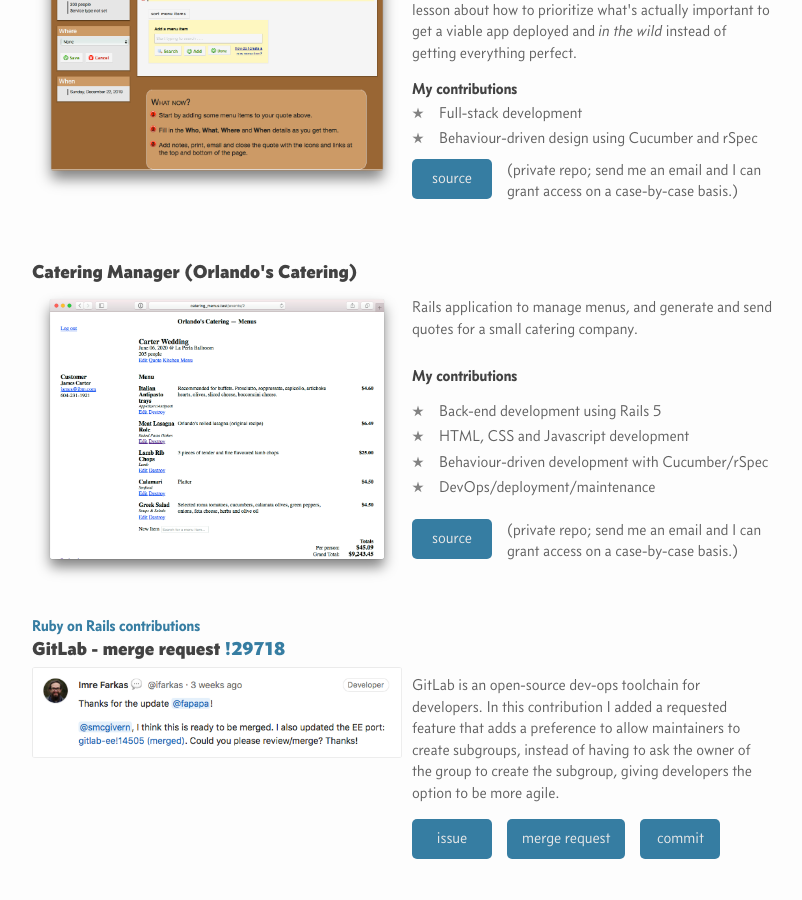
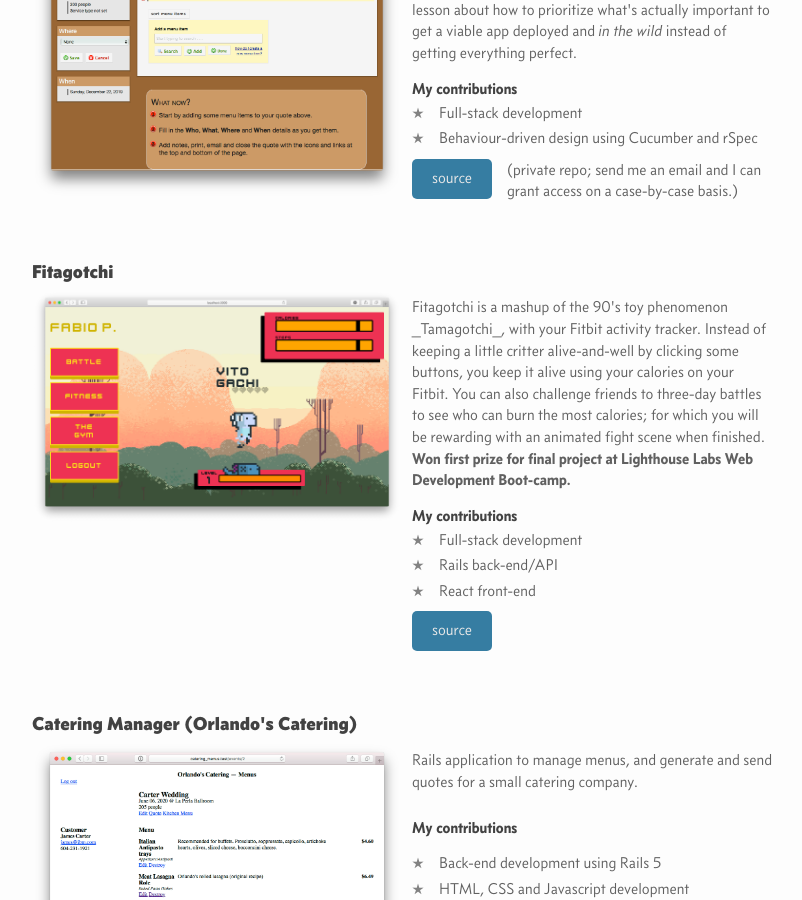
Before and after one commit to fapapa/fapapa.github.io, a Jekyll site: the page built from portfolio.md, in a window 1280 px wide and 900 px high, scrolled down 369 px. Shown: the whole window, without its empty margins (238-1040 px from the left). Built offline with Jekyll 4.4.1, drawn with Linux system fonts in a browser that asks for light colours.

Commit message:
Add Fitagotchi project to Portfolio page

```diff
--- a/portfolio.md
+++ b/portfolio.md
@@ -34,6 +34,30 @@ wild</em> instead of getting everything perfect.
 (private repo; send me an email and I can grant access on a case-by-case basis.)
 </p>
 </li>
+
+<li>
+<h2 class="project">Fitagotchi</h2>
+<img alt="Fitagotchi: Winning final project at Lighthouse Labs" src="/assets/fitagotchi-screenshot.png"/>
+<p class="description">
+
+Fitagotchi is a mashup of the 90's toy phenomenon _Tamagotchi_, with your Fitbit
+activity tracker. Instead of keeping a little critter alive-and-well by clicking
+some buttons, you keep it alive using your calories on your Fitbit. You can also
+challenge friends to three-day battles to see who can burn the most calories;
+for which you will be rewarding with an animated fight scene when finished.
+<strong>Won first prize for final project at Lighthouse Labs Web Development
+Boot-camp.</strong>
+
+</p>
+<h3>My contributions</h3>
+<ul>
+  <li>Full-stack development</li>
+  <li>Rails back-end/API</li>
+  <li>React front-end</li>
+</ul>
+<p class="source"><a href="https://github.com/fapapa/Bit-Fit">source</a></p>
+</li>
+
 <li>
 <h2 class="project">Catering Manager (Orlando's Catering)</h2>
 <img alt="Catering Manager app screenshot" src="/assets/catering_manager-screenshot.png"/>
```
Also changed, not shown: assets/fitagotchi-screenshot.png (added).
